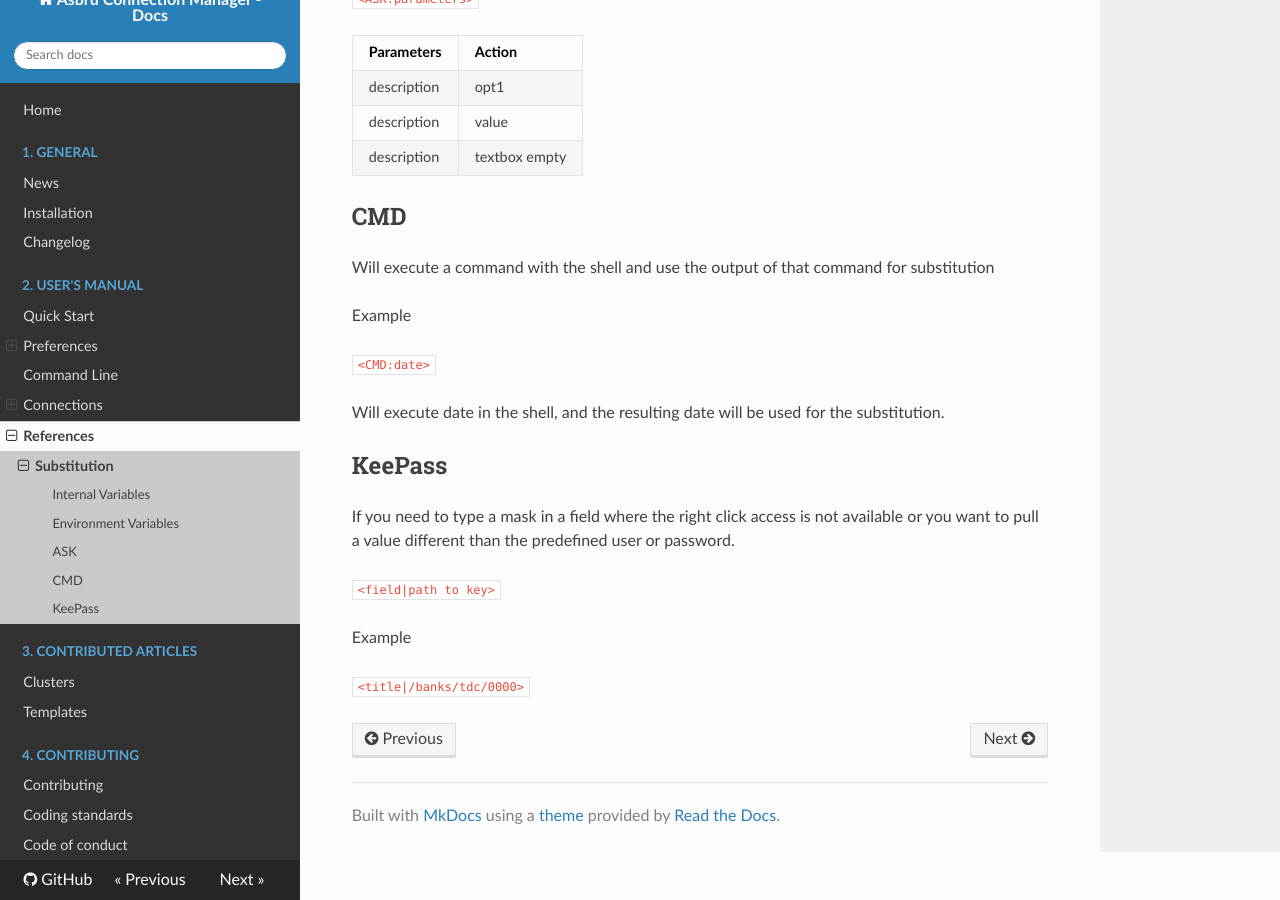
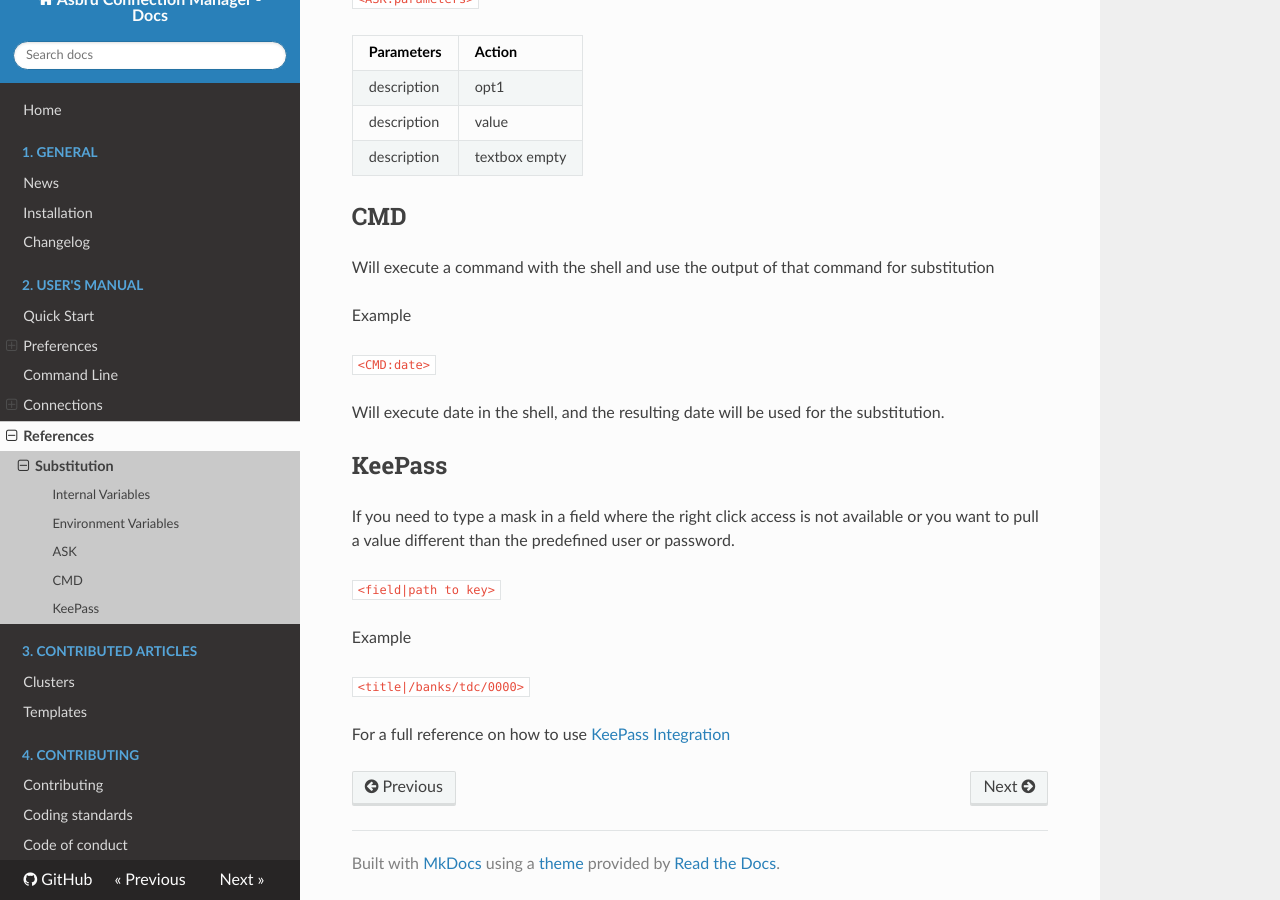
Before and after one commit to asbru-cm/asbru-cm, an MkDocs documentation site: the page built from doc/Manual/Substitutions.md, in a window 1280 px wide and 900 px high, scrolled down 1527 px. Built offline with MkDocs 1.6.1, drawn with Linux system fonts in a browser that asks for light colours; nearby versions of some CDN libraries.

Commit message:
added substitution reference 3

```diff
--- a/doc/Manual/Substitutions.md
+++ b/doc/Manual/Substitutions.md
@@ -73,3 +73,5 @@ If you need to type a mask in a field where the right click access is not availa
 Example
 
 `<title|/banks/tdc/0000>`
+
+For a full reference on how to use [KeePass Integration ](Preferences/KeePassXC.md)
```
